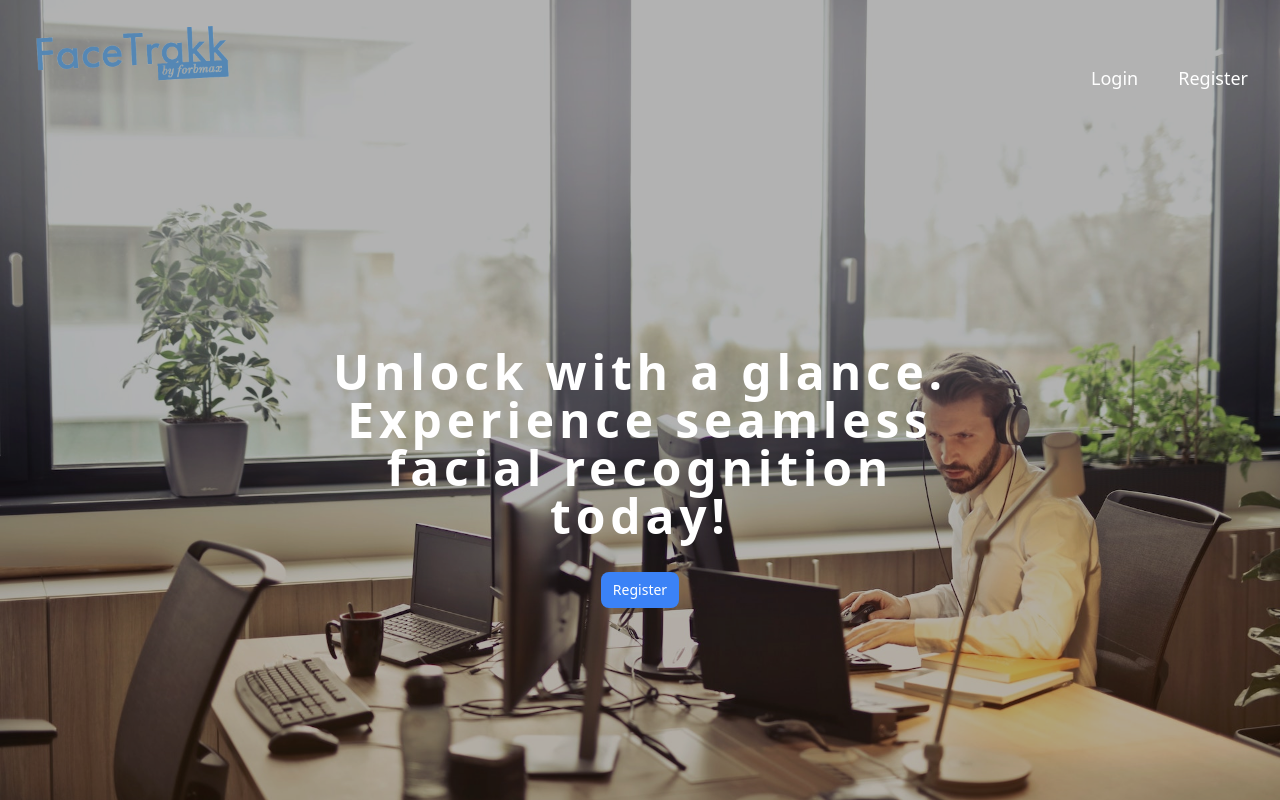
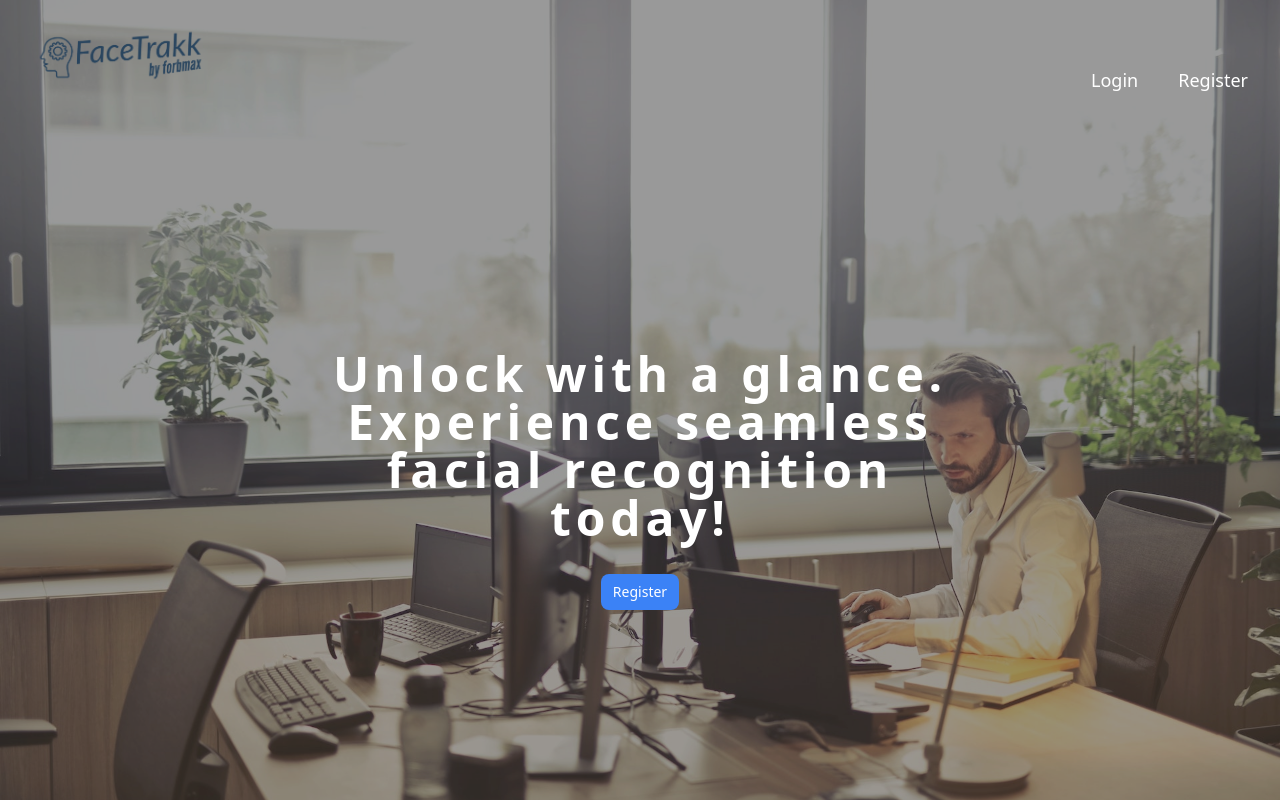
Before and after one commit to haseebmohsin/face-trakk, a Next.js app: page / in a window 1280 px wide. Built offline with nearby package versions, Linux system fonts and the light colour scheme.

Commit message:
The basic flow of face detection model training and face recognition is completed

```diff
--- a/src/components/Landing.jsx
+++ b/src/components/Landing.jsx
@@ -17,14 +17,14 @@ function Landing() {
       <div className={styles.overlay}></div>
 
       {/* Background image */}
-      <Image src='/background.jpg' alt='Background' fill className='object-cover h-full w-full absolute inset-0 z-0' />
+      <Image src='/background.jpg' alt='Background' fill className='object-cover h-full w-full absolute inset-0 z-0 opacity-80' />
 
       {/* Navigation */}
       <div className='z-20'>
         <div className='max-w-7xl mx-auto px-4 sm:px-6 lg:px-8'>
           <div className='flex justify-between items-center py-6 md:justify-start md:space-x-10'>
             <div className='flex justify-start lg:w-0 lg:flex-1 text-2xl font-semibold'>
-              <Image src='/facetrakk-tr-logo.png' alt='logo' width={200} height={100} className='mb-12' />
+              <Image className='mb-12' src='/facetrakk-landing-logo.png' alt='logo' width={180} height={70} />
             </div>
 
             <nav className='hidden md:flex space-x-10 text-lg font-medium'>
--- a/src/components/tables/TableBody.jsx
+++ b/src/components/tables/TableBody.jsx
@@ -94,8 +94,8 @@ export default function TableBody(props) {
   );
 
   return (
-    <tbody>
-      {isLoading ? renderLoadingRow() : data?.length > 0 ? renderDataRow() : renderEmptyRow()}
+    <>
+      <tbody>{isLoading ? renderLoadingRow() : data?.length > 0 ? renderDataRow() : renderEmptyRow()}</tbody>
 
       <VideoPlayerModal
         isOpen={isVideoPlayerOpen}
@@ -103,6 +103,6 @@ export default function TableBody(props) {
         videoUrl='/videos/output.mp4'
         startTime={startTime}
       />
-    </tbody>
+    </>
   );
 }
--- a/src/pages/training/[id].jsx
+++ b/src/pages/training/[id].jsx
@@ -74,7 +74,7 @@ const ClusterDetails = () => {
 
       if (response) {
         toast.success('Thanks for the correction');
-        router.push('/');
+        router.push('/training');
       }
     } catch (error) {
       toast.error(error?.message || 'Something went wrong!');
@@ -104,7 +104,7 @@ const ClusterDetails = () => {
 
       if (response) {
         toast.success(response?.message);
-        router.push('/');
+        router.push('/training');
       }
     } catch (error) {
       toast.error(error?.message || 'Something went wrong!');
--- a/src/styles/Header.module.css
+++ b/src/styles/Header.module.css
@@ -8,6 +8,6 @@
   left: 0;
   width: 100%;
   height: 100%;
-  background-color: rgba(0, 0, 0, 0.3);
+  background-color: rgba(0, 0, 0, 0.4);
   z-index: 9;
 }
```
Also changed, not shown: public/facetrakk-landing-logo.png (added), 1 other file (tests, documents, lock files or other folders).
